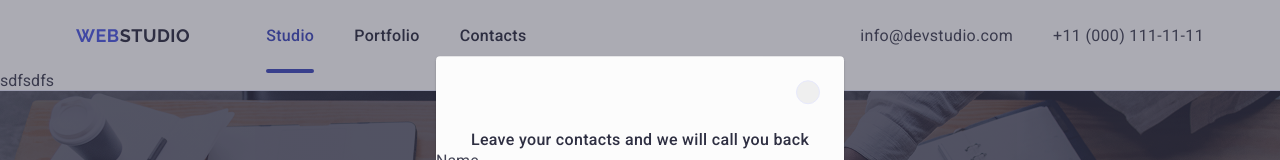
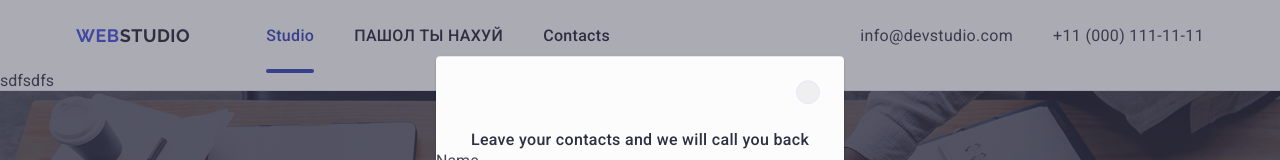
Before and after one commit to Chaingangg/goit-markup-hw-05, a plain HTML site: page index.html in a window 1280 px wide. Shown: the top 160 px of the page. Drawn offline with nearby package versions, Linux system fonts and the light colour scheme.

Commit message:
aspdokaspodk

```diff
--- a/index.html
+++ b/index.html
@@ -20,7 +20,7 @@
         <a href="./index.html" class="logo-web header-logo">Web<span class="logo-studio">Studio</span></a>
         <ul class="nav-list">
           <li><a class="nav-item current" href="./index.html" >Studio</a></li>
-          <li><a href="" class="nav-item">Portfolio</a></li>
+          <li><a href="" class="nav-item">ПАШОЛ ТЫ НАХУЙ</a></li>
           <li><a href="" class="nav-item">Contacts</a></li>
         </ul>
       </nav>
```
